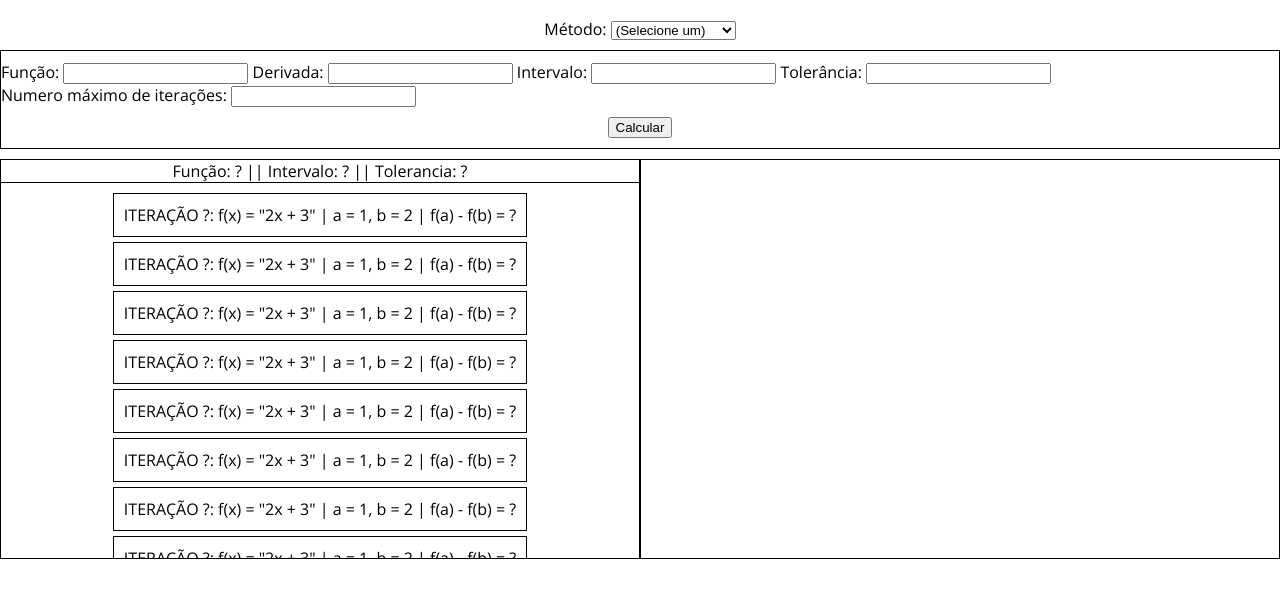
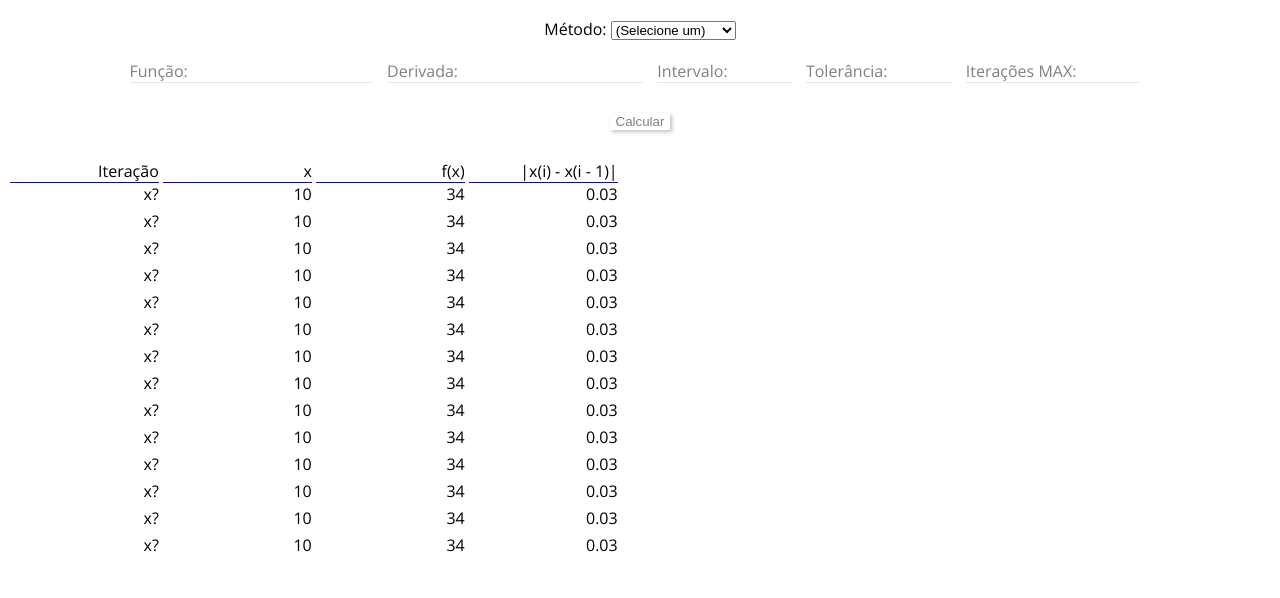
Before and after one commit to FelipeVieira9/Resolucao-de-equacoes-nao-lineares-em-js, a website: page frontend/index.html in a window 1280 px wide. Shown: the part 154-752 px from the top of the page. Drawn offline with nearby package versions, Linux system fonts and the light colour scheme; files that its build step writes are made by us from their sources; files whose address does not match are found by name.

Commit message:
Melhoria da estrutura

```diff
--- a/frontend/index.html
+++ b/frontend/index.html
@@ -16,7 +16,7 @@
             <span>
                 <label for="methods_select">Método:</label>
                 <select id="methods_select">
-                    <option value="" selected>(Selecione um)</option>
+                    <option value="noSelected" selected>(Selecione um)</option>
                     <option value="Binomial">Binomial</option>
                     <option value="FalsaPos">Falsa Posição</option>
                     <option value="PontoFix">Ponto Fixo</option>
@@ -28,6 +28,7 @@
 
 
             <div id="method_options">
+                <div id="noAllowed"></div>
                 <!-- Mostrar todas as opções disponíveis, mas sem poder selecionar nem nada -->
                 <!-- Mudar no js sempre que a opção mudar pra mostrar as opções disponíveis -->
                 <span>
@@ -51,28 +52,39 @@
                 </span>
 
                 <span>
-                    <label for="input_interac">Numero máximo de iterações: </label>
+                    <label for="input_interac">Iterações MAX: </label>
                     <input type="number" id="input_interac">
                 </span>
 
-                <input type="button" id="input_calculate" value="Calcular">
+                <input type="button" id="input_calculate" value="Calcular" class="btn">
             </div>
         </div>
 
         <div id="container_result">
             <div id="container_iterations">
-                <div id="iterations_header">Função: ? || Intervalo: ? || Tolerancia: ?</div>
+                <div id="iterations_header">
+                    <span>Iteração</span>
+                    <span>x</span>
+                    <span>f(x)</span>
+                    <span>|x(i) - x(i - 1)|</span>
+                </div>
 
                 <span>
-                    <div class="iterations">ITERAÇÃO ?: f(x) = "2x + 3" | a = 1, b = 2 | f(a) - f(b) = ?</div>
-                    <div class="iterations">ITERAÇÃO ?: f(x) = "2x + 3" | a = 1, b = 2 | f(a) - f(b) = ?</div>
-                    <div class="iterations">ITERAÇÃO ?: f(x) = "2x + 3" | a = 1, b = 2 | f(a) - f(b) = ?</div>
-                    <div class="iterations">ITERAÇÃO ?: f(x) = "2x + 3" | a = 1, b = 2 | f(a) - f(b) = ?</div>
-                    <div class="iterations">ITERAÇÃO ?: f(x) = "2x + 3" | a = 1, b = 2 | f(a) - f(b) = ?</div>
-                    <div class="iterations">ITERAÇÃO ?: f(x) = "2x + 3" | a = 1, b = 2 | f(a) - f(b) = ?</div>
-                    <div class="iterations">ITERAÇÃO ?: f(x) = "2x + 3" | a = 1, b = 2 | f(a) - f(b) = ?</div>
-                    <div class="iterations">ITERAÇÃO ?: f(x) = "2x + 3" | a = 1, b = 2 | f(a) - f(b) = ?</div>
-                    <div class="iterations">ITERAÇÃO ?: f(x) = "2x + 3" | a = 1, b = 2 | f(a) - f(b) = ?</div>
+                    <div class="iterations"><span>x?</span> <span>10</span> <span>34</span> <span>0.03</span></div>
+                    <div class="iterations"><span>x?</span> <span>10</span> <span>34</span> <span>0.03</span></div>
+                    <div class="iterations"><span>x?</span> <span>10</span> <span>34</span> <span>0.03</span></div>
+                    <div class="iterations"><span>x?</span> <span>10</span> <span>34</span> <span>0.03</span></div>
+                    <div class="iterations"><span>x?</span> <span>10</span> <span>34</span> <span>0.03</span></div>
+                    <div class="iterations"><span>x?</span> <span>10</span> <span>34</span> <span>0.03</span></div>
+                    <div class="iterations"><span>x?</span> <span>10</span> <span>34</span> <span>0.03</span></div>
+                    <div class="iterations"><span>x?</span> <span>10</span> <span>34</span> <span>0.03</span></div>
+                    <div class="iterations"><span>x?</span> <span>10</span> <span>34</span> <span>0.03</span></div>
+                    <div class="iterations"><span>x?</span> <span>10</span> <span>34</span> <span>0.03</span></div>
+                    <div class="iterations"><span>x?</span> <span>10</span> <span>34</span> <span>0.03</span></div>
+                    <div class="iterations"><span>x?</span> <span>10</span> <span>34</span> <span>0.03</span></div>
+                    <div class="iterations"><span>x?</span> <span>10</span> <span>34</span> <span>0.03</span></div>
+                    <div class="iterations"><span>x?</span> <span>10</span> <span>34</span> <span>0.03</span></div>
+                    <div class="iterations"><span>x?</span> <span>10</span> <span>34</span> <span>0.03</span></div>
                 </span>
             </div>
 
--- a/frontend/public/script.js
+++ b/frontend/public/script.js
@@ -1,11 +1,14 @@
 const input_func = document.getElementById('input_func');
 const input_deriv = document.getElementById('input_deriv');
+const methods_select = document.getElementById('methods_select');
+const input_calculate = document.getElementById('input_calculate');
 
+// Function to draw the graph
 const drawGraphic = () => {
     let width = document.getElementById('container_graphic').clientWidth;
     let height = document.getElementById('container_graphic').clientHeight;
     functionPlot({
-        title: "Gráfico",
+        title: "Função: "+input_func.value,
         target: "#graphic",
         width,
         height,
@@ -24,4 +27,39 @@ const drawGraphic = () => {
 
 }
 
-input_deriv.addEventListener('change', () => drawGraphic());
+methods_select.addEventListener('change', (e) => {
+  switch (e.target.value) {
+    case 'Binomial':
+      document.getElementById('noAllowed').style.display = 'none';
+      // document.getElementById('input_deriv').parentNode.style.display = 'none';
+      document.getElementById('input_deriv').setAttribute('placeholder', 'Opcional');
+      break;
+
+    default:
+      // const nodeElements = document.getElementById('method_options').children;
+      // for (let x = 0; x < 5; x++) {
+
+      //   nodeElements[x].style.display = 'inline-block';
+      //   console.log(`Node ${x+1} sucesso`)
+      // }
+
+      document.getElementById('input_deriv').setAttribute('placeholder', '');
+      document.getElementById('noAllowed').style.display = 'block';
+  }
+})
+
+input_calculate.addEventListener('click', () => {
+  drawGraphic();
+  // Enviar os dado para o backend e receber um array da interação
+
+  // Caso a requesição seja ok
+  // Limpar elementos options
+  const nodeSpan = document.querySelectorAll('#method_options span');
+
+  Array.from(nodeSpan).forEach((nodes) => nodes.children[1].value = '');
+
+  // -> enviar iterações
+
+  // Verificar se grafico funciona
+  // -> enviar grafico
+})
--- a/frontend/public/styles.css
+++ b/frontend/public/styles.css
@@ -19,8 +19,44 @@ main {
     flex-direction: column;
 }
 
+.btn {
+    background-color: white;
+    border: none;
+    box-shadow: 2px 2px 4px 0px gray;
+    transition: padding, font-size;
+    transition-duration: 1s;
+    cursor: pointer;
+}
+
+.btn:hover {
+    padding: 5px;
+    font-size: 1.1rem;
+}
+
+#noAllowed {
+    position: absolute;
+    top: 0;
+    width: 100%;
+    height: 100%;
+    cursor: not-allowed;
+    opacity: 0.5;
+    background-color: white;
+}
+
 #method_options span {
     display: inline-block;
+    border-bottom: 1px solid #d0d0d0;
+    margin-right: 10px;
+    margin-bottom: 20px;
+
+    input {
+        border: none;
+    }
+
+    input:focus {
+        outline: none;
+    }
+
 }
 
 #method_options {
@@ -28,9 +64,13 @@ main {
     /* padding-left: 25%;
     padding-right: 25%; */
     padding-top: 10px;
-    padding-bottom: 10px;
-    border: 1px solid black;
+    padding-bottom: 20px;
     margin: 0 auto;
+    position: relative;
+}
+
+#input_interac, #input_toler, #input_interval  {
+    width: 60px;
 }
 
 #container_input > span {
@@ -50,7 +90,7 @@ main {
 #container_iterations {
     width: 50%;
     height: 400px;
-    border: 1px solid black;
+    /* border: 1px solid black; */
     overflow-y: auto;
     position: relative;
 }
@@ -58,31 +98,47 @@ main {
 #container_graphic {
     width: 50%;
     height: 400px;
-    border: 1px solid black;
+    /* border: 1px solid black; */
 }
 
 #iterations_header {
     width: 100%;
-    text-align: center;
-    border-bottom: 1px solid black;
-    margin-bottom: 10px;
     position: sticky;
-    top: 0;
+    top: 0px;
     left: 0;
     background-color: white;
+    padding: 0 10px;
+}
+
+
+#iterations_header > span {
+    display: inline-block;
+    width: 24%;
+    text-align: right;
+    border-bottom: 1px solid blue;
+}
+
+#container_iterations > span {
+    padding: 0 10px;
+    display: block;
 }
 
 .iterations {
-    padding: 10px;
-    border: 1px solid black;
-    margin-bottom: 5px
+    margin-bottom: 5px;
+    width: 100%;
 }
 
-#container_iterations span {
+.iterations > span {
+    width: 24%;
+    display: inline-block;
+    text-align: right;
+}
+/* #container_iterations > span {
     width: fit-content;
     display: block;
     margin: 0 auto;
-}
+    color: rebeccapurple;
+} */
 
 #input_calculate {
     display: block;
```
